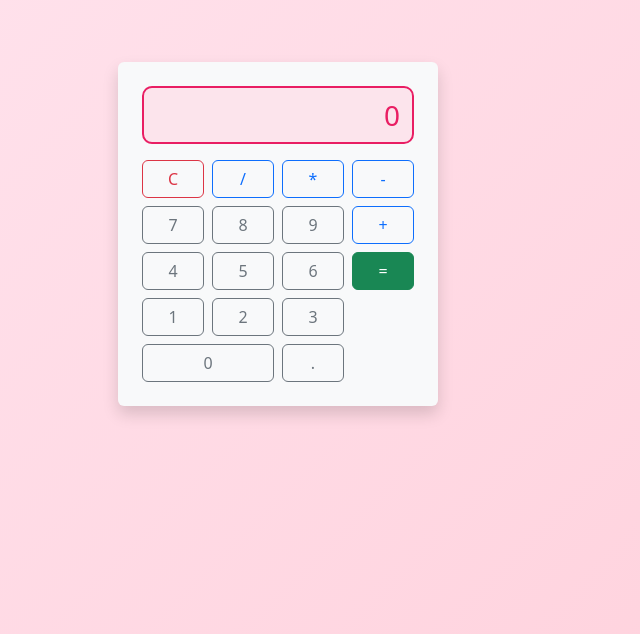
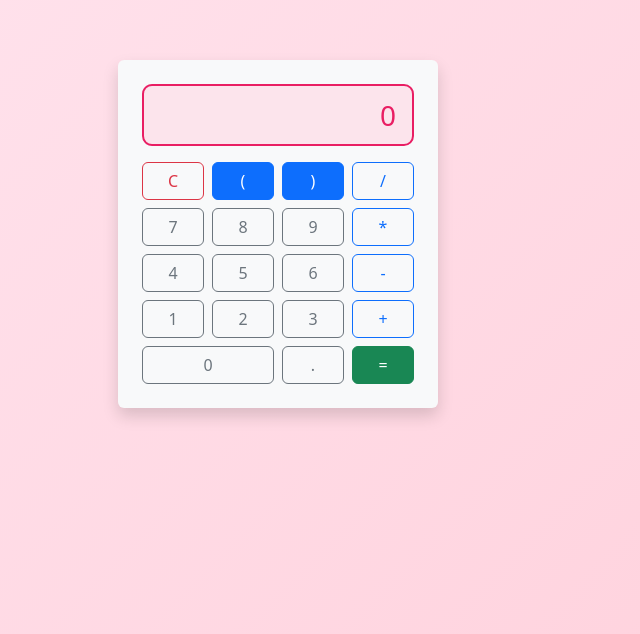
Before and after one commit to inoaaand/progWEB, a plain HTML site: page index.html in a window 1280 px wide. Shown: the part 166-800 px from the top of the page, without its empty margins (362-1002 px from the left). Drawn offline with nearby package versions, Linux system fonts and the light colour scheme.

Commit message:
finalizado

```diff
--- a/index.css
+++ b/index.css
@@ -3,12 +3,18 @@ body {
   font-family: 'Segoe UI', Tahoma, Geneva, Verdana, sans-serif;
   margin: 0;
   height: 100vh;
+  display: flex;
+  justify-content: center;
+  align-items: center;
 }
 
 .calculadora {
   background: #fff0f5;
   border-radius: 15px;
-  box-shadow: 0 0 15px rgba(255, 105, 180, 0.3);
+  box-shadow: 0 0 15px rgba(255, 105, 180, 0.4);
+  padding: 2rem;
+  max-width: 350px;
+  width: 100%;
 }
 
 #display {
@@ -16,20 +22,26 @@ body {
   border: 2px solid #e91e63;
   color: #e91e63;
   border-radius: 10px;
+  font-size: 1.8rem;
+  text-align: right;
+  padding: 0.5rem 1rem;
+  margin-bottom: 1rem;
+  user-select: none;
 }
 
 button {
   font-size: 1.3rem;
   border-radius: 10px;
   transition: background-color 0.3s ease;
+  user-select: none;
 }
 
 button:hover {
-  background-color: #e91e63 ;
+  background-color: #e91e63;
   color: white;
 }
 
 button:active {
-  background-color: #c2185b ;
-  color: white ;
+  background-color: #c2185b;
+  color: white;
 }
--- a/index.html
+++ b/index.html
@@ -4,12 +4,9 @@
 <head>
   <meta charset="UTF-8" />
   <meta name="viewport" content="width=device-width, initial-scale=1" />
-  <link rel="stylesheet" href="index.css">
+  <link rel="stylesheet" href="index.css" />
   <title>Calculadora</title>
-  <link href="https://cdn.jsdelivr.net/npm/bootstrap@5.3.6/dist/css/bootstrap.min.css" rel="stylesheet"
-    crossorigin="anonymous">
-  <style>
-  </style>
+  <link href="https://cdn.jsdelivr.net/npm/bootstrap@5.3.6/dist/css/bootstrap.min.css" rel="stylesheet" crossorigin="anonymous" />
 </head>
 
 <body>
@@ -19,36 +16,39 @@
 
       <input type="text" id="display" class="form-control mb-3 text-end fs-3" disabled placeholder="0" />
 
-      <div class="d-grid gap-2" style="grid-template-columns: repeat(4, 1fr); display: grid;">
+      <div class="d-grid gap-2" style="display: grid; grid-template-columns: repeat(4, 1fr);">
+
         <button class="btn btn-outline-danger" id="btnC">C</button>
+        <button class="btn btn-primary" id="btnParEsq">(</button>
+        <button class="btn btn-primary" id="btnParDir">)</button>
         <button class="btn btn-outline-primary" id="btnDivisao">/</button>
-        <button class="btn btn-outline-primary" id="btnMultiplicar">*</button>
-        <button class="btn btn-outline-primary" id="btnSub">-</button>
 
         <button class="btn btn-outline-secondary" id="btn7">7</button>
         <button class="btn btn-outline-secondary" id="btn8">8</button>
         <button class="btn btn-outline-secondary" id="btn9">9</button>
-        <button class="btn btn-outline-primary" id="btnSoma">+</button>
+        <button class="btn btn-outline-primary" id="btnMultiplicar">*</button>
 
         <button class="btn btn-outline-secondary" id="btn4">4</button>
         <button class="btn btn-outline-secondary" id="btn5">5</button>
         <button class="btn btn-outline-secondary" id="btn6">6</button>
-        <button class="btn btn-success" id="btnIgual">=</button>
+        <button class="btn btn-outline-primary" id="btnSub">-</button>
 
         <button class="btn btn-outline-secondary" id="btn1">1</button>
         <button class="btn btn-outline-secondary" id="btn2">2</button>
         <button class="btn btn-outline-secondary" id="btn3">3</button>
+        <button class="btn btn-outline-primary" id="btnSoma">+</button>
+
         <button class="btn btn-outline-secondary" id="btn0" style="grid-column: span 2;">0</button>
         <button class="btn btn-outline-secondary" id="btnPonto">.</button>
+        <button class="btn btn-success" id="btnIgual">=</button>
+
       </div>
 
     </div>
   </div>
 
-  <script src="https://cdn.jsdelivr.net/npm/bootstrap@5.3.6/dist/js/bootstrap.bundle.min.js"
-    crossorigin="anonymous"></script>
+  <script src="https://cdn.jsdelivr.net/npm/bootstrap@5.3.6/dist/js/bootstrap.bundle.min.js" crossorigin="anonymous"></script>
   <script src="index.js"></script>
-
 
 </body>
 
--- a/index.js
+++ b/index.js
@@ -3,11 +3,7 @@ document.addEventListener('DOMContentLoaded', function () {
   let valorAtual = '';
 
   function atualizarDisplay() {
-    if (valorAtual === '') {
-      display.value = '0';
-    } else {
-      display.value = valorAtual;
-    }
+    display.value = valorAtual === '' ? '0' : valorAtual;
   }
 
   function adicionarValor(valor) {
@@ -20,7 +16,6 @@ document.addEventListener('DOMContentLoaded', function () {
     atualizarDisplay();
   }
 
-
   function calcular() {
     try {
       let resultado = eval(valorAtual);
@@ -32,22 +27,25 @@ document.addEventListener('DOMContentLoaded', function () {
     }
   }
 
-  document.getElementById('btn0').addEventListener('click', function() { adicionarValor('0'); });
-  document.getElementById('btn1').addEventListener('click', function() { adicionarValor('1'); });
-  document.getElementById('btn2').addEventListener('click', function() { adicionarValor('2'); });
-  document.getElementById('btn3').addEventListener('click', function() { adicionarValor('3'); });
-  document.getElementById('btn4').addEventListener('click', function() { adicionarValor('4'); });
-  document.getElementById('btn5').addEventListener('click', function() { adicionarValor('5'); });
-  document.getElementById('btn6').addEventListener('click', function() { adicionarValor('6'); });
-  document.getElementById('btn7').addEventListener('click', function() { adicionarValor('7'); });
-  document.getElementById('btn8').addEventListener('click', function() { adicionarValor('8'); });
-  document.getElementById('btn9').addEventListener('click', function() { adicionarValor('9'); });
-  document.getElementById('btnPonto').addEventListener('click', function() { adicionarValor('.'); });
+  document.getElementById('btn0').addEventListener('click', () => adicionarValor('0'));
+  document.getElementById('btn1').addEventListener('click', () => adicionarValor('1'));
+  document.getElementById('btn2').addEventListener('click', () => adicionarValor('2'));
+  document.getElementById('btn3').addEventListener('click', () => adicionarValor('3'));
+  document.getElementById('btn4').addEventListener('click', () => adicionarValor('4'));
+  document.getElementById('btn5').addEventListener('click', () => adicionarValor('5'));
+  document.getElementById('btn6').addEventListener('click', () => adicionarValor('6'));
+  document.getElementById('btn7').addEventListener('click', () => adicionarValor('7'));
+  document.getElementById('btn8').addEventListener('click', () => adicionarValor('8'));
+  document.getElementById('btn9').addEventListener('click', () => adicionarValor('9'));
+  document.getElementById('btnPonto').addEventListener('click', () => adicionarValor('.'));
 
-  document.getElementById('btnSoma').addEventListener('click', function() { adicionarValor('+'); });
-  document.getElementById('btnSub').addEventListener('click', function() { adicionarValor('-'); });
-  document.getElementById('btnMultiplicar').addEventListener('click', function() { adicionarValor('*'); });
-  document.getElementById('btnDivisao').addEventListener('click', function() { adicionarValor('/'); });
+  document.getElementById('btnSoma').addEventListener('click', () => adicionarValor('+'));
+  document.getElementById('btnSub').addEventListener('click', () => adicionarValor('-'));
+  document.getElementById('btnMultiplicar').addEventListener('click', () => adicionarValor('*'));
+  document.getElementById('btnDivisao').addEventListener('click', () => adicionarValor('/'));
+
+  document.getElementById('btnParEsq').addEventListener('click', () => adicionarValor('('));
+  document.getElementById('btnParDir').addEventListener('click', () => adicionarValor(')'));
 
   document.getElementById('btnC').addEventListener('click', limpar);
   document.getElementById('btnIgual').addEventListener('click', calcular);
```
